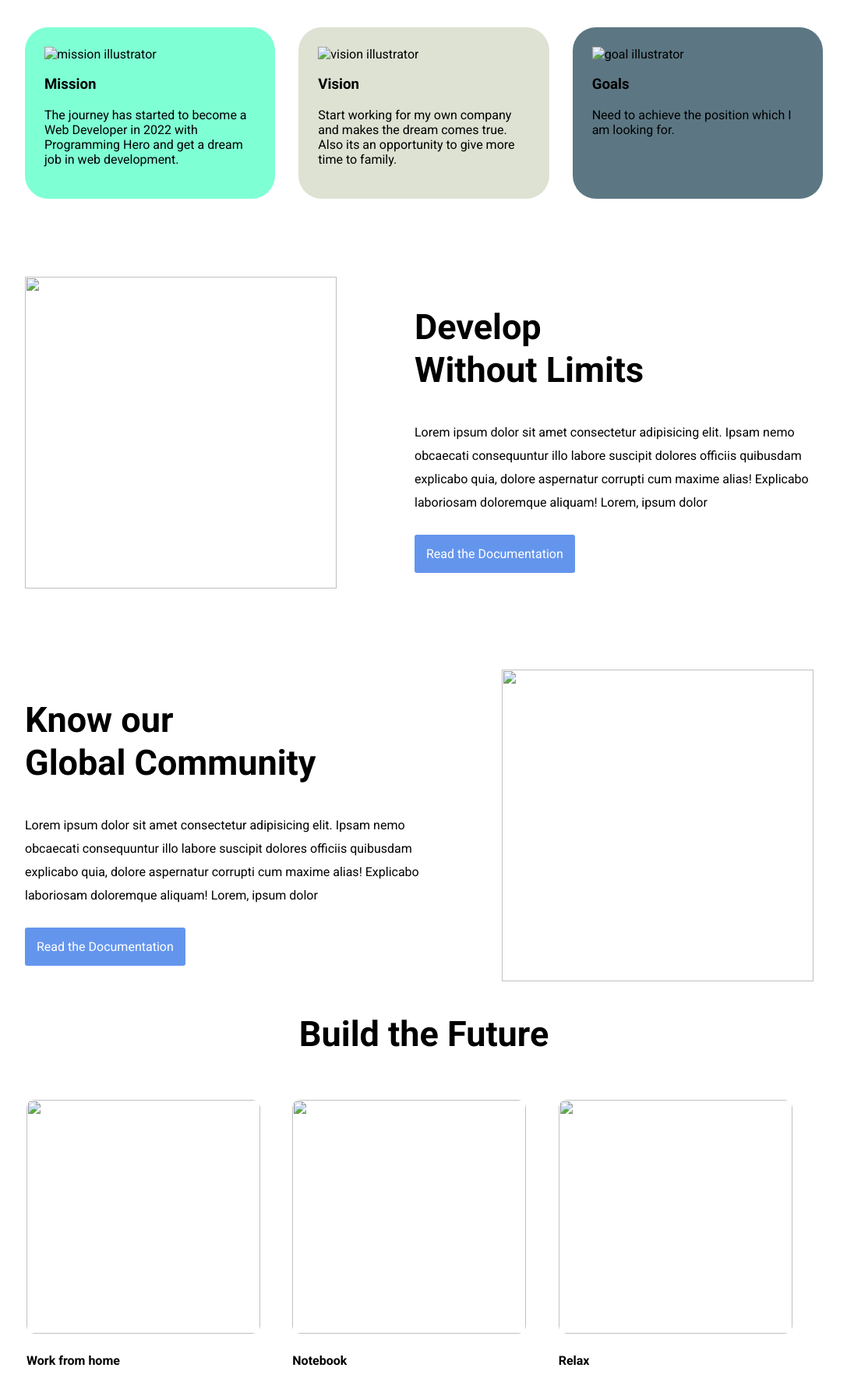
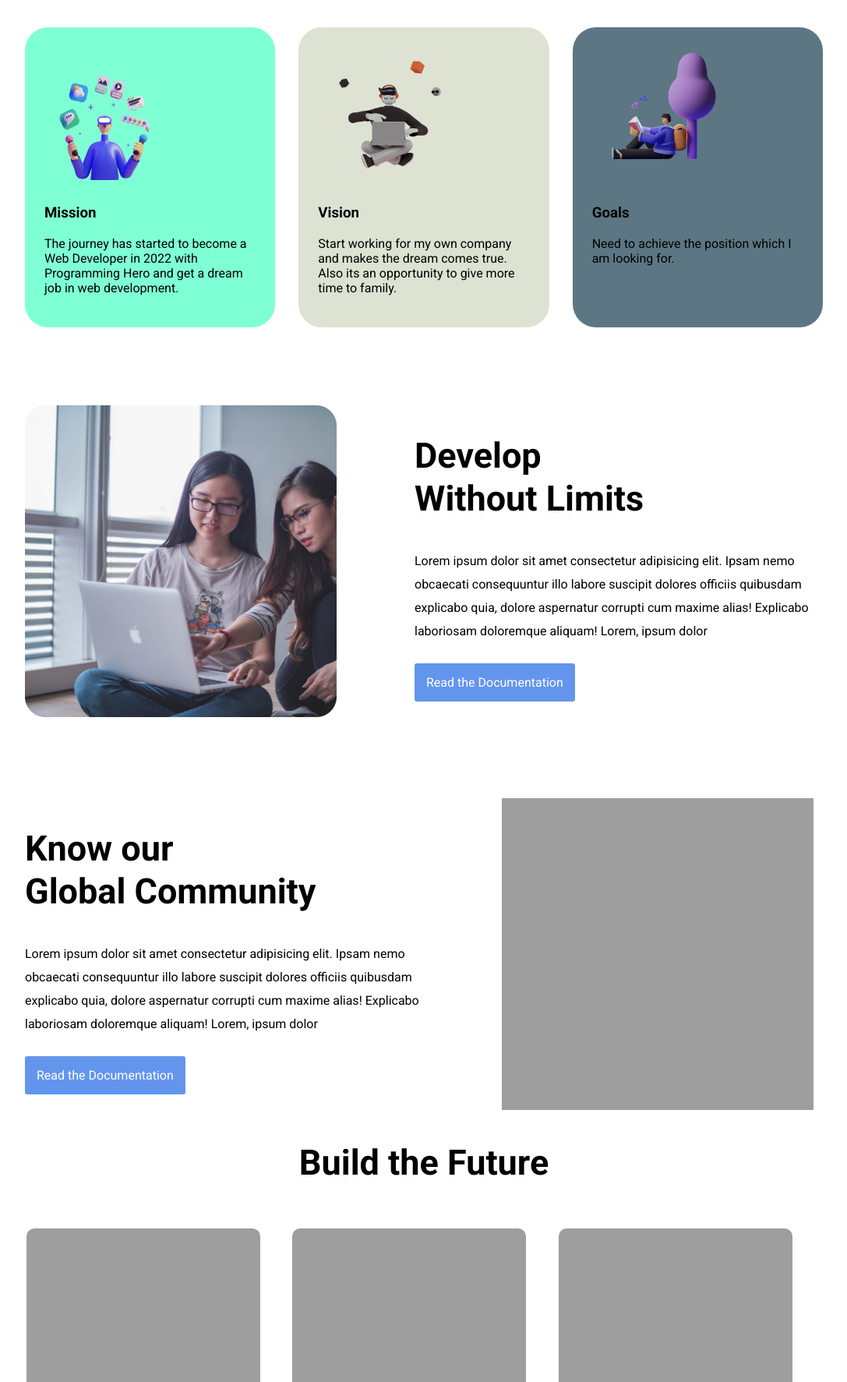
Before and after one commit to shumonira/Assignment1, a plain HTML site: page index.html in a window 1280 px wide. Shown: the part 647-2420 px from the top of the page at 78% size, without its empty margins (96-1183 px from the left). Drawn offline with Linux system fonts and the light colour scheme; the site is published under a folder, as on GitHub Pages, so addresses that start at the root find nothing.

Commit message:
index.html updated

```diff
--- a/index.html
+++ b/index.html
@@ -21,7 +21,7 @@
           <p>Scroll down to explore more about us</p>
         </div>
         <div class="focus_img">
-          <img src="/img/person-5.png" alt="">
+          <img src="img/person-5.png" alt="">
         </div>
       </div>
 
@@ -31,19 +31,19 @@
       <h2>Mission in <span class="diff_color">2022</span></h2>
       <div class="mission_goals">
         <div class="mission">
-          <img src="/img/illustrator-1.png" alt="mission illustrator">
+          <img src="img/illustrator-1.png" alt="mission illustrator">
           <h3>Mission</h3>
           <p>The journey has started to become a Web Developer in 2022 with Programming Hero and get a dream job in web
             development.</p>
         </div>
         <div class="vision">
-          <img src="/img/illustrator-2.png" alt="vision illustrator">
+          <img src="img/illustrator-2.png" alt="vision illustrator">
           <h3>Vision</h3>
           <p>Start working for my own company and makes the dream comes true. Also its an opportunity to give more time
             to family. </p>
         </div>
         <div class="goals">
-          <img src="/img/illustrator-3.png" alt="goal illustrator">
+          <img src="img/illustrator-3.png" alt="goal illustrator">
           <h3>Goals</h3>
           <p>Need to achieve the position which I am looking for.</p>
         </div>
@@ -52,7 +52,7 @@
 
     <section class="mission_doc">
       <div class="mission_img">
-        <img src="/img/coding.png" alt="">
+        <img src="img/coding.png" alt="">
       </div>
       <div class="mission_doc_text">
         <h1>Develop <br>Without Limits</h1>
@@ -75,14 +75,14 @@
         <a href="https://web.programming-hero.com/" class="btn_primary" target="_blank"> Read the Documentation</a>
       </div>
       <div class="mission_community_img">
-        <img src="/img/project.png" alt="">
+        <img src="img/project.png" alt="">
       </div>
     </section>
     <section class="future">
       <h1>Build the Future</h1>
       <div class="build_future">
         <div class="tasks">
-          <img src="/img/work_pc.jpg" alt="">
+          <img src="img/work_pc.jpg" alt="">
           <h4>Work from home</h4>
           <p>Enjoy working from home and give more time to family. Some workers arguing in favor of flexibility might
             say they are more efficient at home away from chatty colleagues and the other distractions of an office, and
@@ -90,7 +90,7 @@
           <a href="https://google.com">Read more</a>
         </div>
         <div class="tasks">
-          <img src="/img/notebook.jpg" alt="">
+          <img src="img/notebook.jpg" alt="">
           <h4>Notebook</h4>
           <p>Enjoy working from home and give more time to family. Some workers arguing in favor of flexibility might
             say they are more efficient at home away from chatty colleagues and the other distractions of an office, and
@@ -98,7 +98,7 @@
           <a href="https://google.com">Read more</a>
         </div>
         <div class="tasks">
-          <img src="/img/relax.jpg" alt="">
+          <img src="img/relax.jpg" alt="">
           <h4>Relax</h4>
           <p>Enjoy working from home and give more time to family. Some workers arguing in favor of flexibility might
             say they are more efficient at home away from chatty colleagues and the other distractions of an office, and
```
